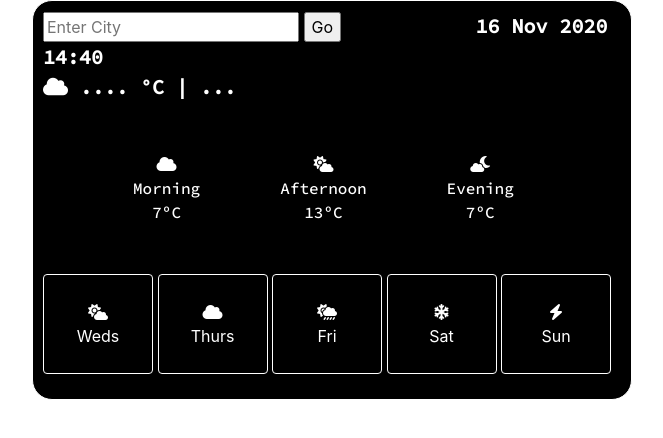
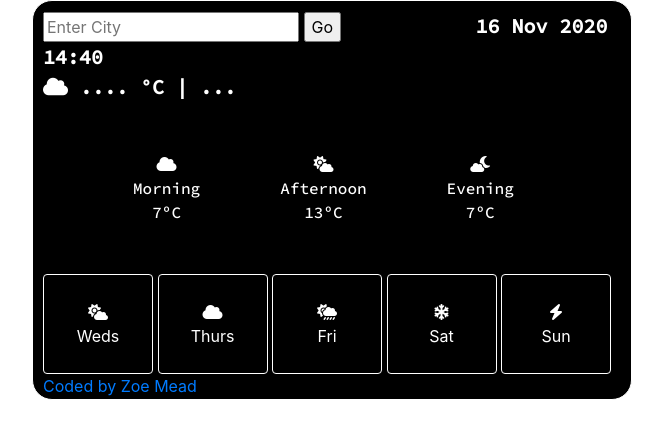
Before and after one commit to Zlmead93/WeatherProject3, a website built with Parcel: page index.html in a window 1280 px wide. Shown: the whole page, without its empty margins (308-971 px from the left). Built offline with nearby package versions, Linux system fonts and the light colour scheme; no server answers.

Commit message:
Added Github Link

```diff
--- a/index.html
+++ b/index.html
@@ -52,6 +52,8 @@
           Sun</button>
 
      <script src="src/index.js"></script>
+     <p><a href="https://github.com/Zlmead93/WeatherProject3"target="_blank">Coded by Zoe Mead</a></p>
     </div>
+
   </body>
 </html>
--- a/src/styles.css
+++ b/src/styles.css
@@ -47,3 +47,6 @@
   transition: all 200ms ease;
   border: none;
 }
+p {
+  color: #fff;
+}
```
